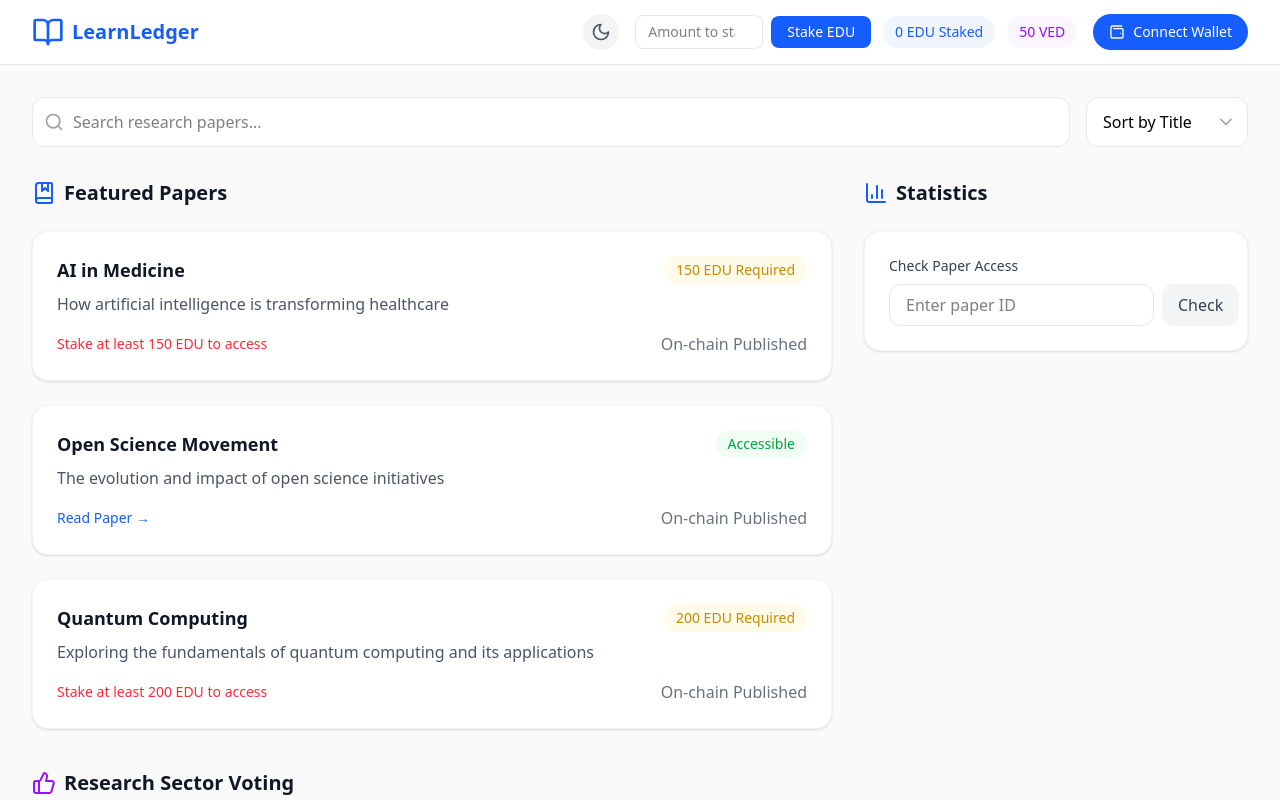
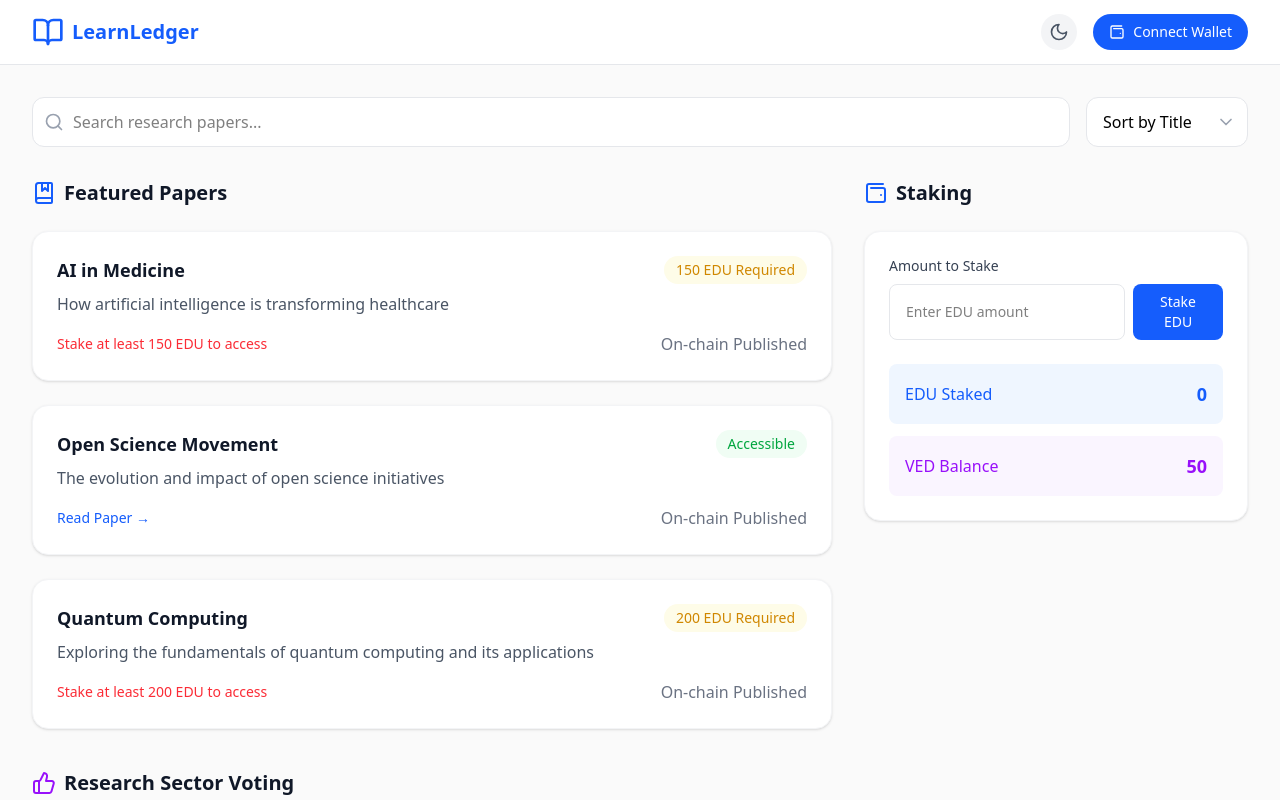
Before and after one commit to darkalpha951/LearnLedger, a React (Vite) app: page / in a window 1280 px wide. Shown: the top 800 px of the page. Built offline with nearby package versions, Linux system fonts and the light colour scheme.

Commit message:
Changed the layout a bit

```diff
--- a/src/components/Dashboard.jsx
+++ b/src/components/Dashboard.jsx
@@ -359,7 +359,7 @@ function Dashboard() {
         </div>
       )}
 
-      <header className={`${darkMode ? 'bg-gray-800 border-gray-700' : 'bg-white border-gray-200'} border-b`}>
+<header className={`${darkMode ? 'bg-gray-800 border-gray-700' : 'bg-white border-gray-200'} border-b`}>
         <div className="max-w-7xl mx-auto px-4 sm:px-6 lg:px-8">
           <div className="flex justify-between items-center h-16">
             <div className="flex items-center">
@@ -375,34 +375,6 @@ function Dashboard() {
               >
                 {darkMode ? <Sun className="w-5 h-5" /> : <Moon className="w-5 h-5" />}
               </button>
-
-              <div className="flex items-center space-x-3">
-                <div className="flex items-center space-x-2">
-                  <input
-                    type="number"
-                    value={stakeAmount}
-                    onChange={(e) => setStakeAmount(e.target.value)}
-                    placeholder="Amount to stake"
-                    className={`w-32 px-3 py-1.5 border rounded-lg text-sm focus:outline-none focus:ring-2 focus:ring-blue-500 ${
-                      darkMode
-                        ? 'bg-gray-700 border-gray-600 text-white placeholder-gray-400'
-                        : 'border-gray-200'
-                    }`}
-                  />
-                  <button
-                    onClick={handleStake}
-                    className="px-4 py-1.5 bg-blue-600 text-white rounded-lg text-sm font-medium hover:bg-blue-700 transition-colors"
-                  >
-                    Stake EDU
-                  </button>
-                </div>
-                <span className={`px-3 py-1.5 ${darkMode ? 'bg-blue-900 text-blue-200' : 'bg-blue-50 text-blue-600'} rounded-full text-sm font-medium`}>
-                  {user.stakedEdu} EDU Staked
-                </span>
-                <span className={`px-3 py-1.5 ${darkMode ? 'bg-purple-900 text-purple-200' : 'bg-purple-50 text-purple-600'} rounded-full text-sm font-medium`}>
-                  {user.vedPoints} VED
-                </span>
-              </div>
 
               {walletAddress ? (
                 <span className={`px-4 py-2 ${darkMode ? 'bg-blue-900 text-blue-200' : 'bg-blue-50 text-blue-600'} rounded-full text-sm font-medium`}>
@@ -519,37 +491,50 @@ function Dashboard() {
 
           <div className="space-y-6">
             <div className="flex items-center space-x-2 mb-6">
-              <BarChart3 className="w-6 h-6 text-blue-600" />
-              <h2 className={`text-xl font-bold ${darkMode ? 'text-white' : 'text-gray-900'}`}>Statistics</h2>
+              <Wallet2 className="w-6 h-6 text-blue-600" />
+              <h2 className={`text-xl font-bold ${darkMode ? 'text-white' : 'text-gray-900'}`}>Staking</h2>
             </div>
 
             <div className={`${darkMode ? 'bg-gray-800' : 'bg-white'} rounded-2xl p-6 border ${darkMode ? 'border-gray-700' : 'border-gray-100'} shadow-sm`}>
-              <div className="space-y-4">
+              <div className="space-y-6">
                 <div>
                   <label className={`block text-sm font-medium ${darkMode ? 'text-gray-200' : 'text-gray-700'} mb-2`}>
-                    Check Paper Access
+                    Amount to Stake
                   </label>
                   <div className="flex space-x-2">
                     <input
-                      value={selectedPaperId}
-                      onChange={(e) => setSelectedPaperId(e.target.value)}
-                      placeholder="Enter paper ID"
-                      className={`flex-1 px-4 py-2 border rounded-xl focus:outline-none focus:ring-2 focus:ring-blue-500 focus:border-transparent ${
+                      type="number"
+                      value={stakeAmount}
+                      onChange={(e) => setStakeAmount(e.target.value)}
+                      placeholder="Enter EDU amount"
+                      className={`flex-1 px-4 py-2 border rounded-lg text-sm focus:outline-none focus:ring-2 focus:ring-blue-500 ${
                         darkMode
                           ? 'bg-gray-700 border-gray-600 text-white placeholder-gray-400'
                           : 'border-gray-200'
                       }`}
                     />
                     <button
-                      onClick={checkAccess}
-                      className={`px-4 py-2 ${
-                        darkMode
-                          ? 'bg-gray-700 text-gray-200 hover:bg-gray-600'
-                          : 'bg-gray-100 text-gray-700 hover:bg-gray-200'
-                      } rounded-xl transition-colors`}
+                      onClick={handleStake}
+                      className="px-4 py-2 bg-blue-600 text-white rounded-lg text-sm font-medium hover:bg-blue-700 transition-colors"
                     >
-                      Check
+                      Stake EDU
                     </button>
+                  </div>
+                </div>
+
+                <div className="space-y-3">
+                  <div className={`p-4 ${darkMode ? 'bg-blue-900 text-blue-200' : 'bg-blue-50 text-blue-600'} rounded-lg`}>
+                    <div className="flex justify-between items-center">
+                      <span className="font-medium">EDU Staked</span>
+                      <span className="text-lg font-bold">{user.stakedEdu}</span>
+                    </div>
+                  </div>
+
+                  <div className={`p-4 ${darkMode ? 'bg-purple-900 text-purple-200' : 'bg-purple-50 text-purple-600'} rounded-lg`}>
+                    <div className="flex justify-between items-center">
+                      <span className="font-medium">VED Balance</span>
+                      <span className="text-lg font-bold">{user.vedPoints}</span>
+                    </div>
                   </div>
                 </div>
               </div>
@@ -673,6 +658,9 @@ function Dashboard() {
 
           </div>
         </div>
+
+
+
       </main>
     </div>
   );
```
